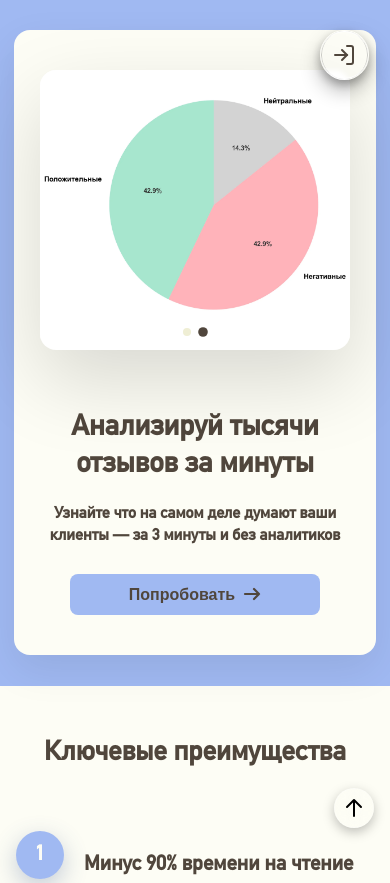
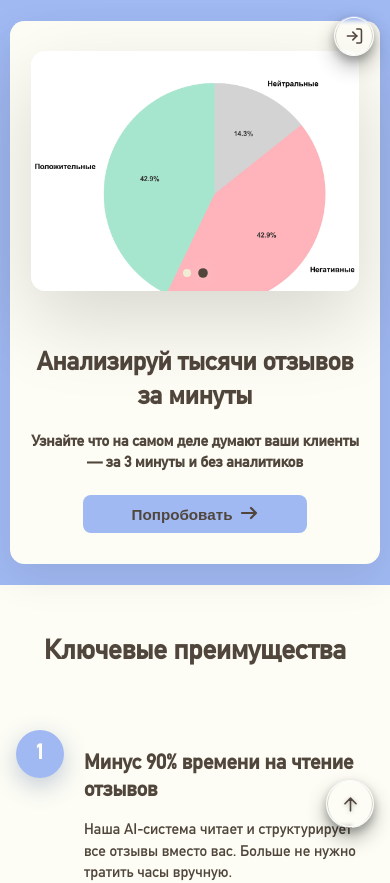
Before and after one commit to HasanovTimur9/review-analysis, a React (Vite) app in the folder frontend/frontend-review-analysis/: page / in a window 390 px wide. Shown: the top 883 px of the page. Built offline with nearby package versions, Linux system fonts and the light colour scheme.

Commit message:
адаптивность контент бокса и прозрачности кнопок

```diff
--- a/frontend/frontend-review-analysis/src/styles/HomePage.css
+++ b/frontend/frontend-review-analysis/src/styles/HomePage.css
@@ -17,16 +17,19 @@
     padding: 0;
     display: flex;
     align-items: center;
+    justify-content: center;
 }
 
-/* Белый контейнер с контентом - теперь по центру экрана */
+/* Белый контейнер с контентом - всегда меньше ширины экрана */
 .content-box {
     padding: 6.25rem;
-    max-width: 87.5rem;
+    max-width: min(87.5rem, 90vw);
     margin: 0 auto;
     border-radius: 1.5rem;
     background: var(--color-white);
     box-shadow: 0 1.25rem 3.75rem rgba(0, 0, 0, 0.08);
+    width: calc(100% - 4rem);
+    box-sizing: border-box;
 }
 
 .main-title {
@@ -133,17 +136,25 @@
     box-shadow: 0 0 1.25rem rgba(255, 255, 255, 0.6);
 }
 
-/* Медиа-запросы для адаптивности */
+/* ========== АДАПТИВНОСТЬ ========== */
+
+/* Большие экраны (1400px+) */
+@media (min-width: 87.5rem) {
+    .content-box {
+        max-width: min(87.5rem, 80vw);
+    }
+}
+
 /* Большие планшеты (1025px - 1200px) */
-@media (max-width: 1200px) {
+@media (max-width: 75rem) {
     .hero-grid {
         gap: 5rem;
-        max-width: 75rem;
+        max-width: min(75rem, 90vw);
     }
 
     .content-box {
         padding: 5rem;
-        max-width: 75rem;
+        max-width: min(75rem, 90vw);
     }
 
     .main-title {
@@ -170,17 +181,18 @@
 }
 
 /* Планшеты (768px - 1024px) */
-@media (max-width: 1024px) {
+@media (max-width: 64rem) {
     .hero-grid {
         grid-template-columns: 1fr;
         gap: 3.8rem;
-        max-width: 56.3rem;
+        max-width: min(56.3rem, 90vw);
     }
 
     .content-box {
         padding: 3.8rem 2.5rem;
-        max-width: 56.3rem;
+        max-width: min(56.3rem, 90vw);
         border-radius: 1.3rem;
+        width: calc(100% - 3rem);
     }
 
     .main-title {
@@ -201,6 +213,7 @@
         margin: 0 auto;
         display: flex;
         justify-content: center;
+        max-width: 20rem;
     }
 
     .carousel-container {
@@ -218,8 +231,8 @@
     }
 }
 
-/* Большие мобильные (481px - 767px) */
-@media (max-width: 767px) {
+/* Средние планшеты (601px - 767px) */
+@media (max-width: 47.9375rem) {
     .page-container {
         min-height: auto;
         padding: 2.5rem 0;
@@ -228,14 +241,16 @@
 
     .hero-grid {
         gap: 3.1rem;
-        max-width: 100%;
+        max-width: min(100%, 95vw);
     }
 
     .content-box {
         padding: 3.1rem 1.9rem;
-        margin: 0 1.3rem;
+        max-width: min(100%, 95vw);
         border-radius: 1.1rem;
         box-shadow: 0 0.9rem 2.5rem rgba(0, 0, 0, 0.08);
+        width: calc(100% - 2rem);
+        margin: 0 auto;
     }
 
     .main-title {
@@ -259,7 +274,6 @@
         justify-content: center;
         margin: 0 auto;
         display: flex;
-        transform: none;
     }
 
     .carousel-container {
@@ -283,20 +297,22 @@
     }
 }
 
-/* Мобильные (320px - 480px) */
-@media (max-width: 480px) {
+/* Мобильные (425px - 600px) */
+@media (max-width: 37.5rem) {
     .page-container {
         padding: 1.9rem 0;
     }
 
     .hero-grid {
         gap: 2.5rem;
+        max-width: min(100%, 95vw);
     }
 
     .content-box {
         padding: 2.5rem 1.6rem;
-        margin: 0 0.9rem;
+        max-width: min(100%, 95vw);
         border-radius: 1rem;
+        width: calc(100% - 1.5rem);
     }
 
     .main-title {
@@ -316,9 +332,6 @@
         gap: 0.5rem;
         border-radius: 0.5rem;
         max-width: 15.6rem;
-        margin: 0 auto;
-        display: flex;
-        transform: none;
     }
 
     .carousel-container {
@@ -346,44 +359,92 @@
     }
 }
 
-/* Очень маленькие экраны (до 320px) */
-@media (max-width: 320px) {
+/* Маленькие мобильные (375px - 424px) */
+@media (max-width: 26.5625rem) {
     .page-container {
         padding: 1.3rem 0;
     }
 
     .content-box {
         padding: 1.9rem 1.3rem;
-        margin: 0 0.6rem;
+        max-width: min(100%, 95vw);
         border-radius: 0.9rem;
+        width: calc(100% - 1rem);
     }
 
     .main-title {
-        font-size: 1.5rem;
+        font-size: 1.6rem;
     }
 
     .subtitle {
-        font-size: 0.9rem;
+        font-size: 0.95rem;
         margin-bottom: 1.3rem;
     }
 
     .try-button {
         padding: 0.5rem 1rem;
-        font-size: 0.9rem;
-        max-width: 13.8rem;
-        margin: 0 auto;
-        display: flex;
-        transform: none;
+        font-size: 0.95rem;
+        max-width: 14rem;
     }
 
     .carousel-container {
         height: 15rem;
         border-radius: 0.9rem;
-        margin: 0 0.6rem;
+    }
+}
+
+/* Очень маленькие мобильные (до 374px) */
+@media (max-width: 23.4375rem) {
+    .page-container {
+        padding: 1rem 0;
+    }
+
+    .content-box {
+        padding: 1.5rem 1rem;
+        max-width: min(100%, 95vw);
+        border-radius: 0.8rem;
+        width: calc(100% - 0.8rem);
+    }
+
+    .main-title {
+        font-size: 1.4rem;
+        line-height: 1.3;
+    }
+
+    .subtitle {
+        font-size: 0.9rem;
+        margin-bottom: 1rem;
+        line-height: 1.4;
+    }
+
+    .try-button {
+        padding: 0.5rem 0.8rem;
+        font-size: 0.9rem;
+        max-width: 12rem;
+        gap: 0.3rem;
+    }
+
+    .carousel-container {
+        height: 13rem;
+        border-radius: 0.8rem;
+    }
+
+    .arrow {
+        font-size: 0.9rem;
     }
 
     .carousel-container .carousel-dots {
-        bottom: 0.8rem;
+        bottom: 0.6rem;
+        gap: 0.3rem;
+    }
+
+    .carousel-container .dot {
+        width: 0.4rem;
+        height: 0.4rem;
+    }
+
+    .carousel-container .dot.active {
+        transform: scale(1.1);
     }
 }
 
@@ -391,29 +452,53 @@
 @media (max-height: 500px) and (orientation: landscape) {
     .page-container {
         min-height: auto;
-        padding: 1.9rem 0;
+        padding: 1rem 0;
+        align-items: flex-start;
     }
 
     .content-box {
-        padding: 2.5rem 1.9rem;
+        padding: 1.5rem 1.5rem;
+        max-width: min(100%, 95vw);
+        margin: 1rem auto;
     }
 
     .main-title {
-        font-size: 2rem;
+        font-size: 1.8rem;
     }
 
     .subtitle {
-        font-size: 1rem;
-        margin-bottom: 1.3rem;
+        font-size: 0.9rem;
+        margin-bottom: 1rem;
     }
 
     .carousel-container {
-        height: 15.6rem;
+        height: 12rem;
     }
 
     .try-button {
-        padding: 0.6rem 1.3rem;
-        font-size: 1rem;
+        padding: 0.4rem 1rem;
+        font-size: 0.9rem;
+    }
+}
+
+/* Очень маленькие экраны в landscape */
+@media (max-height: 400px) and (orientation: landscape) {
+    .content-box {
+        padding: 1rem 1.2rem;
+    }
+
+    .main-title {
+        font-size: 1.5rem;
+        margin-bottom: 0.5rem;
+    }
+
+    .subtitle {
+        font-size: 0.8rem;
+        margin-bottom: 0.8rem;
+    }
+
+    .carousel-container {
+        height: 10rem;
     }
 }
 
@@ -430,7 +515,7 @@
     }
 }
 
-/* Улучшение доступности для больших текстов */
+/* Улучшение доступности */
 @media (prefers-reduced-motion: reduce) {
     .carousel-track {
         transition: none;
@@ -450,6 +535,14 @@
     }
 }
 
+/* Поддержка высокопиксельных экранов */
+@media (-webkit-min-device-pixel-ratio: 2), (min-resolution: 192dpi) {
+    .content-box {
+        -webkit-font-smoothing: antialiased;
+        -moz-osx-font-smoothing: grayscale;
+    }
+}
+
 /* Кнопка входа в правом верхнем углу */
 .login-corner-button {
     position: fixed;
@@ -459,10 +552,10 @@
     align-items: center;
     justify-content: center;
     padding: 0.6rem;
-    background: rgba(255, 255, 255, 0.1);
+    background: rgba(255, 255, 255, 0.05);
     backdrop-filter: blur(2px);
     -webkit-backdrop-filter: blur(2px);
-    border: 1px solid rgba(255, 255, 255, 0.2);
+    border: 0.0625rem solid rgba(255, 255, 255, 0.15);
     border-radius: 50%;
     color: var(--color-brown);
     cursor: pointer;
@@ -470,53 +563,76 @@
     z-index: 1000;
     width: 3.5rem;
     height: 3.5rem;
+
+    /* Стеклянная рамка с подсветкой как у login-box */
     box-shadow:
         /* Белая яркая подсветка сверху и снизу */
-            0 -1px 0 rgb(255, 255, 255) inset,
-            0 1px 0 rgb(255, 255, 255) inset,
+            0 -0.0625rem 0 rgb(255, 255, 255) inset,
+            0 0.0625rem 0 rgb(255, 255, 255) inset,
                 /* Тёмные боковые и нижняя тени */
-            -1px 0 0 rgba(0, 0, 0, 0.2) inset,
-            1px 0 0 rgba(0, 0, 0, 0.2) inset,
-            0 4px 10px rgba(0, 0, 0, 0.25),
-                /* Общая глубина и "парение" */
-            0 10px 20px rgba(0, 0, 0, 0.3);
+            -0.0625rem 0 0 rgba(0, 0, 0, 0.2) inset,
+            0.0625rem 0 0 rgba(0, 0, 0, 0.2) inset,
+                /* Внешние тени для глубины */
+            0 0.25rem 0.625rem rgba(0, 0, 0, 0.25),
+            0 0.625rem 1.25rem rgba(0, 0, 0, 0.3);
 }
 
 .login-corner-button:hover {
     background: rgba(255, 255, 255, 0.15);
     transform: translateY(-0.13rem);
-    box-shadow:
-            0 -1px 0 rgba(255, 255, 255, 0.4) inset,
-            0 1px 0 rgba(255, 255, 255, 0.4) inset,
-            -1px 0 0 rgba(0, 0, 0, 0.25) inset,
-            1px 0 0 rgba(0, 0, 0, 0.25) inset,
-            0 6px 15px rgba(0, 0, 0, 0.3),
-            0 15px 30px rgba(0, 0, 0, 0.35);
-}
-
-.login-corner-button svg {
-    transition: all 0.3s ease;
-}
-
-.login-corner-button:hover svg {
-    stroke: var(--color-white);
 }
 
 /* Адаптивность для кнопки входа */
-@media (max-width: 767px) {
+@media (max-width: 64rem) {
     .login-corner-button {
-        width: 3.3rem;
-        height: 3.3rem;
-        bottom: 1.6rem;
-        right: 1.6rem;
+        width: 3rem;
+        height: 3rem;
+        top: 1.5rem;
+        right: 1.5rem;
     }
 }
 
-@media (max-width: 480px) {
+@media (max-width: 47.9375rem) {
     .login-corner-button {
-        width: 3.1rem;
-        height: 3.1rem;
-        bottom: 1.3rem;
-        right: 1.3rem;
+        width: 2.75rem;
+        height: 2.75rem;
+        top: 1.25rem;
+        right: 1.25rem;
     }
 }
+
+@media (max-width: 37.5rem) {
+    .login-corner-button {
+        width: 2.5rem;
+        height: 2.5rem;
+        top: 1rem;
+        right: 1rem;
+    }
+}
+
+@media (max-width: 23.4375rem) {
+    .login-corner-button {
+        width: 2.25rem;
+        height: 2.25rem;
+        top: 0.75rem;
+        right: 0.75rem;
+    }
+}
+
+/* Landscape для кнопки входа */
+@media (max-height: 500px) and (orientation: landscape) {
+    .login-corner-button {
+        width: 2.25rem;
+        height: 2.25rem;
+        top: 0.5rem;
+        right: 0.5rem;
+    }
+}
+
+/* Убедимся, что контент бокс никогда не касается краев экрана */
+@media (max-width: 23.4375rem) {
+    .page-container {
+        padding-left: 0.5rem;
+        padding-right: 0.5rem;
+    }
+}
--- a/frontend/frontend-review-analysis/src/styles/LoginPage.css
+++ b/frontend/frontend-review-analysis/src/styles/LoginPage.css
@@ -65,8 +65,7 @@
     padding: 3rem 2.5rem;
     border-radius: 1.5rem;
     background: rgba(255, 255, 255, 0.05);
-    backdrop-filter: blur(1.25rem);
-    -webkit-backdrop-filter: blur(1.25rem);
+    backdrop-filter: blur(2px);
     overflow: hidden;
 
     /* Основная "стеклянная" рамка + белая подсветка сверху/снизу */
@@ -627,62 +626,251 @@
     width: 3.5rem;
     height: 3.5rem;
     border-radius: 50%;
-    background: rgba(255, 255, 255, 0.08);
-    backdrop-filter: blur(1.25rem);
-    -webkit-backdrop-filter: blur(1.25rem);
+    background: rgba(255, 255, 255, 0.05);
+    backdrop-filter: blur(0.125rem);
+    -webkit-backdrop-filter: blur(0.125rem);
     cursor: pointer;
     display: flex;
     align-items: center;
     justify-content: center;
     transition: all 0.4s cubic-bezier(0.4, 0, 0.2, 1);
     z-index: 1000;
+
+    /* Стеклянная рамка с подсветкой как у login-box */
     border: 0.0625rem solid rgba(255, 255, 255, 0.15);
-    box-shadow: 0 0.25rem 0.75rem rgba(0, 0, 0, 0.25);
+    box-shadow:
+        /* Белая яркая подсветка сверху и снизу */
+            0 -0.0625rem 0 rgb(255, 255, 255) inset,
+            0 0.0625rem 0 rgb(255, 255, 255) inset,
+                /* Тёмные боковые и нижняя тени */
+            -0.0625rem 0 0 rgba(0, 0, 0, 0.2) inset,
+            0.0625rem 0 0 rgba(0, 0, 0, 0.2) inset,
+                /* Внешние тени для глубины */
+            0 0.25rem 0.625rem rgba(0, 0, 0, 0.25),
+            0 0.625rem 1.25rem rgba(0, 0, 0, 0.3);
+}
+
+/* Цвет стрелки по умолчанию (для светлых фонов) */
+.scroll-to-top-btn {
+    color: var(--color-brown);
+}
+
+/* Если фон под кнопкой коричневый - стрелка белая */
+.scroll-to-top-btn.on-brown-bg {
+    color: var(--color-white);
+}
+
+/* Градиентные линии сверху и снизу как у login-box */
+.scroll-to-top-btn::before {
+    content: '';
+    position: absolute;
+    left: 0.75rem;
+    right: 0.75rem;
+    top: 0;
+    height: 0.0625rem;
+    background: linear-gradient(90deg,
+    transparent,
+    rgba(255, 255, 255, 0.8),
+    transparent
+    );
+    border-radius: 0.0625rem;
+}
+
+.scroll-to-top-btn::after {
+    content: '';
+    position: absolute;
+    left: 0.75rem;
+    right: 0.75rem;
+    bottom: 0;
+    height: 0.0625rem;
+    background: linear-gradient(90deg,
+    transparent,
+    rgba(255, 255, 255, 0.6),
+    transparent
+    );
+}
+
+/* Дополнительный внутренний градиент для стеклянного эффекта */
+.scroll-to-top-btn .btn-inner-glow {
+    position: absolute;
+    top: 0;
+    left: 0;
+    right: 0;
+    bottom: 0;
+    border-radius: 50%;
+    background: linear-gradient(
+            135deg,
+            rgba(255, 255, 255, 0.1) 0%,
+            rgba(255, 255, 255, 0.05) 50%,
+            rgba(255, 255, 255, 0.1) 100%
+    );
+    opacity: 0;
+    transition: opacity 0.3s ease;
+}
+
+.scroll-to-top-btn:hover {
+    transform: translateY(-0.125rem);
+    background: rgba(255, 255, 255, 0.08);
+    box-shadow:
+        /* Усиленная подсветка при hover */
+            0 -0.0625rem 0 rgba(255, 255, 255, 0.4) inset,
+            0 0.0625rem 0 rgba(255, 255, 255, 0.3) inset,
+                /* Тёмные боковые тени */
+            -0.0625rem 0 0 rgba(0, 0, 0, 0.2) inset,
+            0.0625rem 0 0 rgba(0, 0, 0, 0.2) inset,
+                /* Усиленные внешние тени */
+            0 0.375rem 1.25rem rgba(0, 0, 0, 0.35),
+            0 0.75rem 2rem rgba(0, 0, 0, 0.45);
+}
+
+.scroll-to-top-btn:hover .btn-inner-glow {
+    opacity: 1;
+}
+
+.scroll-to-top-btn:active {
+    transform: translateY(-0.0625rem);
+    transition: all 0.15s cubic-bezier(0.4, 0, 0.2, 1);
+}
+
+/* Иконка стрелки */
+.scroll-to-top-btn svg {
+    position: relative;
+    z-index: 2;
+    transition: transform 0.3s ease;
+    filter: drop-shadow(0 0.0625rem 0.125rem rgba(0, 0, 0, 0.3));
+}
+
+.scroll-to-top-btn:hover svg {
+    transform: translateY(-0.125rem);
 }
 
 /* Адаптивность для кнопки прокрутки */
+
+/* Планшеты (768px - 1024px) */
 @media (max-width: 64rem) {
+    .scroll-to-top-btn {
+        width: 3.3rem;
+        height: 3.3rem;
+        bottom: 1.6rem;
+        right: 1.6rem;
+    }
+
+    .scroll-to-top-btn::before,
+    .scroll-to-top-btn::after {
+        left: 0.7rem;
+        right: 0.7rem;
+    }
+
+    .scroll-to-top-btn svg {
+        width: 1.4rem;
+        height: 1.4rem;
+    }
+}
+
+/* Большие мобильные (481px - 767px) */
+@media (max-width: 47.9375rem) {
+    .scroll-to-top-btn {
+        width: 3.1rem;
+        height: 3.1rem;
+        bottom: 1.3rem;
+        right: 1.3rem;
+    }
+
+    .scroll-to-top-btn::before,
+    .scroll-to-top-btn::after {
+        left: 0.65rem;
+        right: 0.65rem;
+    }
+
+    .scroll-to-top-btn svg {
+        width: 1.25rem;
+        height: 1.25rem;
+    }
+}
+
+/* Мобильные (320px - 480px) */
+@media (max-width: 30rem) {
     .scroll-to-top-btn {
         width: 3rem;
         height: 3rem;
-        bottom: 1.5rem;
-        right: 1.5rem;
+        bottom: 1rem;
+        right: 1rem;
+    }
+
+    .scroll-to-top-btn::before,
+    .scroll-to-top-btn::after {
+        left: 0.6rem;
+        right: 0.6rem;
+    }
+
+    .scroll-to-top-btn svg {
+        width: 1.1875rem;
+        height: 1.1875rem;
     }
 }
 
-@media (max-width: 47.9375rem) {
+/* Очень маленькие экраны (до 320px) */
+@media (max-width: 20rem) {
+    .scroll-to-top-btn {
+        width: 2.875rem;
+        height: 2.875rem;
+        bottom: 0.875rem;
+        right: 0.875rem;
+    }
+
+    .scroll-to-top-btn::before,
+    .scroll-to-top-btn::after {
+        left: 0.55rem;
+        right: 0.55rem;
+    }
+
+    .scroll-to-top-btn svg {
+        width: 1.125rem;
+        height: 1.125rem;
+    }
+}
+
+/* Landscape ориентация на мобильных */
+@media (max-height: 31.25rem) and (orientation: landscape) {
     .scroll-to-top-btn {
         width: 2.75rem;
         height: 2.75rem;
-        bottom: 1.25rem;
-        right: 1.25rem;
+        bottom: 0.75rem;
+        right: 0.75rem;
+    }
+
+    .scroll-to-top-btn::before,
+    .scroll-to-top-btn::after {
+        left: 0.5rem;
+        right: 0.5rem;
+    }
+
+    .scroll-to-top-btn svg {
+        width: 1.0625rem;
+        height: 1.0625rem;
     }
 }
 
-@media (max-width: 37.5rem) {
+/* Улучшение доступности */
+@media (prefers-reduced-motion: reduce) {
     .scroll-to-top-btn {
-        width: 2.5rem;
-        height: 2.5rem;
-        bottom: 1rem;
-        right: 1rem;
+        transition: none;
+    }
+
+    .scroll-to-top-btn:hover svg {
+        transform: none;
+    }
+
+    .scroll-to-top-btn .btn-inner-glow {
+        transition: none;
     }
 }
 
-@media (max-width: 23.4375rem) {
+/* Отключение backdrop-filter для старых браузеров */
+@supports not (backdrop-filter: blur(0.125rem)) {
     .scroll-to-top-btn {
-        width: 2.25rem;
-        height: 2.25rem;
-        bottom: 0.75rem;
-        right: 0.75rem;
+        background: rgba(255, 255, 255, 0.15);
+        backdrop-filter: none;
+        -webkit-backdrop-filter: none;
     }
 }
-
-/* Landscape для кнопки прокрутки */
-@media (max-height: 500px) and (orientation: landscape) {
-    .scroll-to-top-btn {
-        width: 2.25rem;
-        height: 2.25rem;
-        bottom: 0.5rem;
-        right: 0.5rem;
-    }
-}
```
